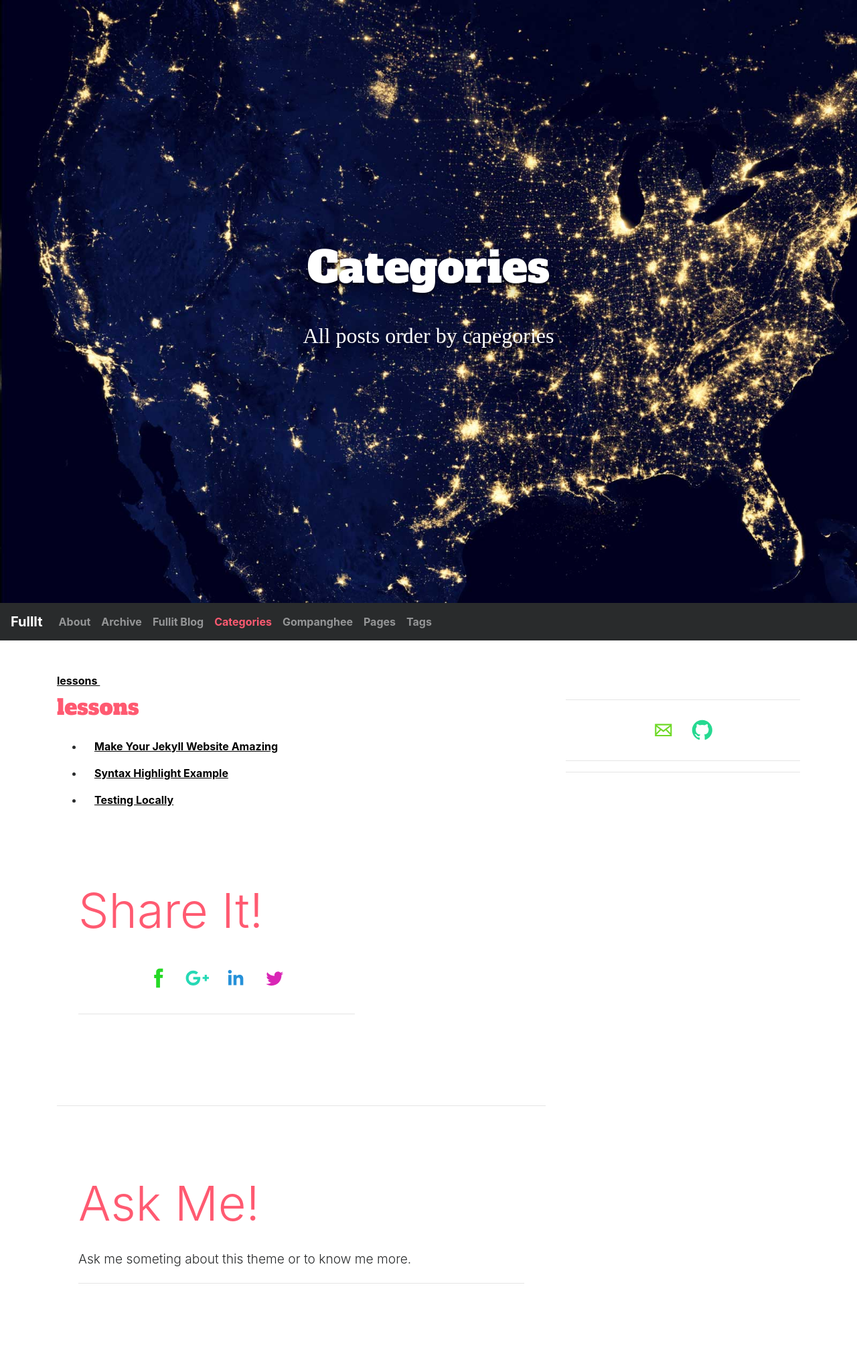
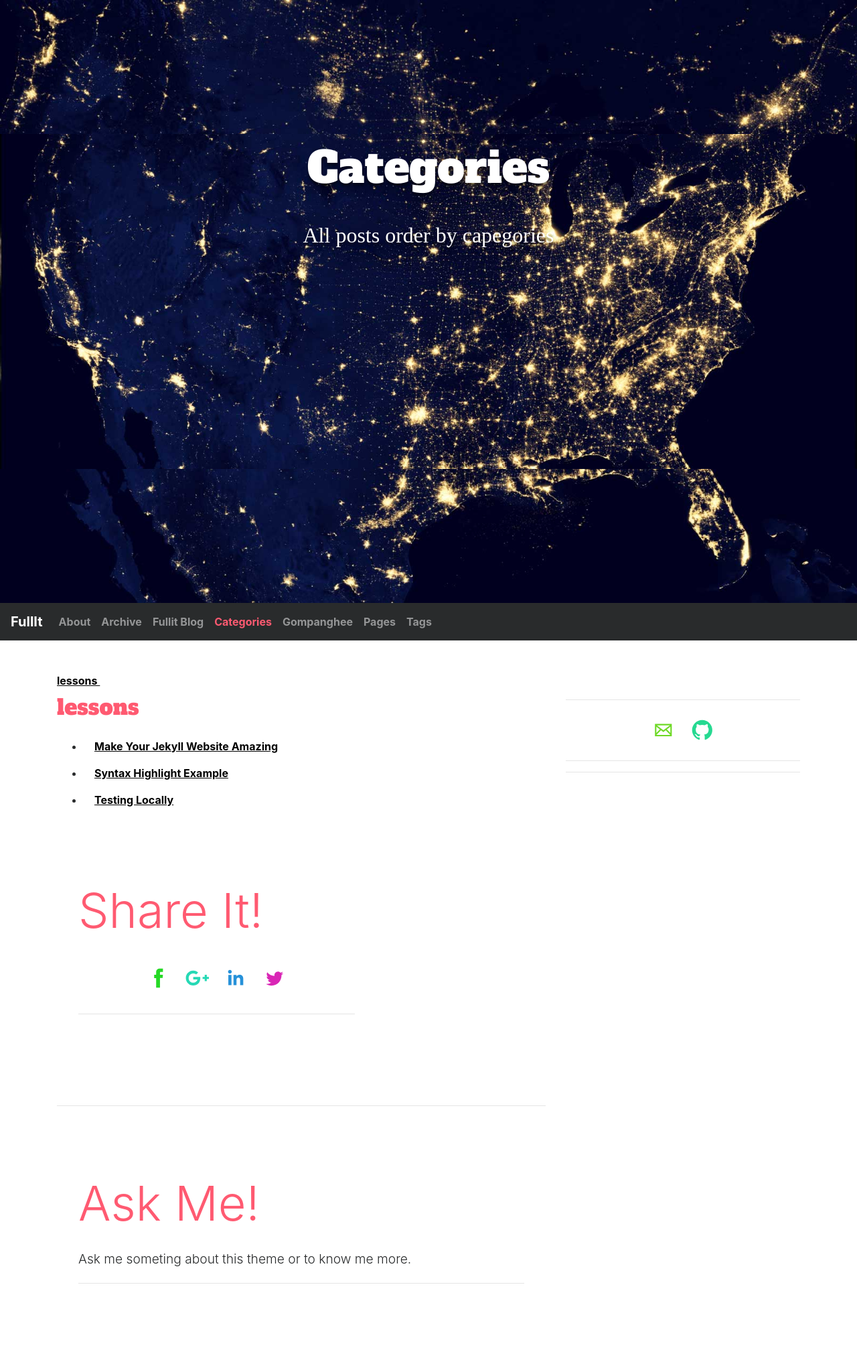
Before and after one commit to gompanghee/gompanghee.github.io, a Jekyll site: the page built from categories.html, in a window 1280 px wide. Shown: the whole page at 67% size. Built offline with Jekyll 4.4.1, drawn with Linux system fonts in a browser that asks for light colours; nearby versions of some CDN libraries; some web fonts are replaced; comment, search, counter and statistics services are not loaded.

Commit message:
Update blog.html

```diff
--- a/_includes/themes/bootstrap/blog.html
+++ b/_includes/themes/bootstrap/blog.html
@@ -12,21 +12,21 @@
 </style>
 
 <div id="fullpage" class='parallax'>
-  <div class="section" id="section0">
-    <div style="background-size: cover; background-image:url('{{ BASE_PATH }}/assets/img/{% if page.img %}{{ page.img }}{% else %}generic.jpg{% endif %}')" class="slide">
-        <div class="jumbotronic" style="text-align: center">
+  <div class="section parallax" id="section0">
+    <div style="background-size: cover; background-image:url('{{ BASE_PATH }}/assets/img/{% if page.img %}{{ page.img }}{% else %}generic.jpg{% endif %}')" class="slide parallax">
+        <div class="jumbotronic parallax" style="text-align: center">
           <h1 class="heavy">{{ page.title }}</h1>
           {% if page.tagline %} <h2 class="heavy">{{ page.tagline }}</h2>{% endif %}
         </div>
     </div>
-    {% if page.title2 %}<div style="background-size: cover; background-image:url('{{ BASE_PATH }}/assets/img/{% if page.img2 %}{{ page.img2 }}{% else %}generic.jpg{% endif %}')" class="slide">
-    <div class="jumbotronic" style="text-align: center">
+    {% if page.title2 %}<div style="background-size: cover; background-image:url('{{ BASE_PATH }}/assets/img/{% if page.img2 %}{{ page.img2 }}{% else %}generic.jpg{% endif %}')" class="slide parallax">
+    <div class="jumbotronic parallax" style="text-align: center">
       <h1 class="heavy">{{ page.title2 }}</h1>
     </div>{% endif %}
     </div>
 
-    {% if page.title3 %}<div style="background-size: cover; background-image:url('{{ BASE_PATH }}/assets/img/{% if page.img3 %}{{ page.img3 }}{% else %}generic.jpg{% endif %}')" class="slide">
-    <div class="jumbotronic" style="text-align: center">
+    {% if page.title3 %}<div style="background-size: cover; background-image:url('{{ BASE_PATH }}/assets/img/{% if page.img3 %}{{ page.img3 }}{% else %}generic.jpg{% endif %}')" class="slide parallax">
+    <div class="jumbotronic parallax" style="text-align: center">
       <h1 class="heavy">{{ page.title3 }}</h1>{% endif %}
     </div>
   </div>
```
